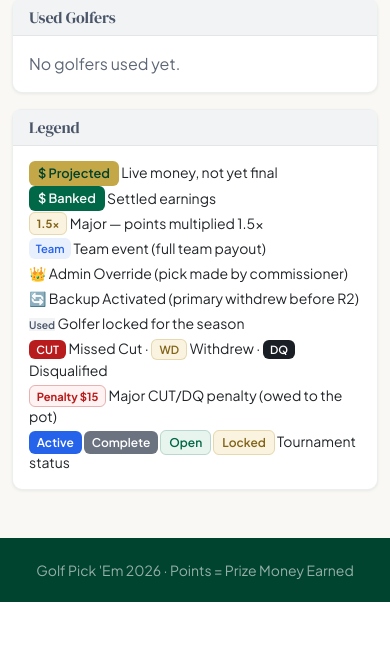
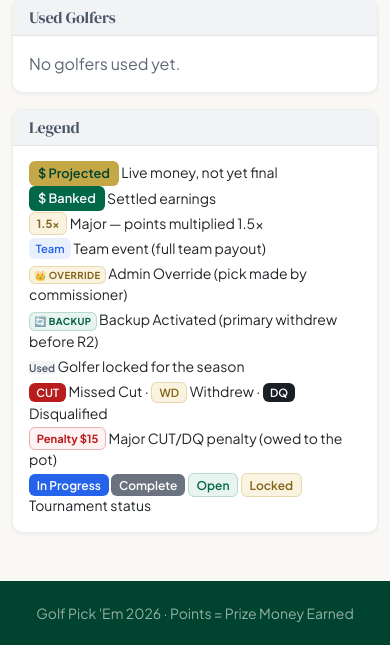
Before and after one commit to BradHagstrom16/Golf_Pick_Em, a Flask app: page /my-picks in a window 390 px wide. Shown: the part 350-995 px from the top of the page. Before the commit the page ends 952 px from the top, so only its background shows below. Run offline with Flask 3, Linux system fonts and the light colour scheme; the visitor is signed in with stand-in values (Sample User, id 1); data that the repository does not hold is empty; some libraries are stand-ins or nearby versions.

Commit message:
design(my-picks): state pills, status copy, link affordance
- backup/override → shared .state-pill labels (mobile/desktop/legend)
- "Active" → "In Progress" to match schedule + tournament detail
- name links use shared .tournament-link affordance (generalized from
  .schedule-link); de-inline summary margin + penalty-owed color

Co-Authored-By: Claude Opus 4.8 <noreply@anthropic.com>

```diff
--- a/static/css/style.css
+++ b/static/css/style.css
@@ -790,17 +790,19 @@ footer.footer-greenside a {
 }
 .schedule-jump:hover { text-decoration: underline; }
 
-/* The tournament name is the row's primary link (settled rows no longer carry a
-   separate View button), so it needs a visible affordance: a faint pine
-   underline at rest that strengthens to full pine on hover. */
-.schedule-link {
+/* A tournament name used as a row link needs a visible affordance (some surfaces
+   carry no separate View button): a faint pine underline at rest that
+   strengthens to full pine on hover. Shared by the schedule and My Picks. */
+.schedule-link,
+.tournament-link {
   color: var(--text-primary);
   text-decoration: underline;
   text-decoration-color: rgba(0, 103, 71, 0.35);
   text-underline-offset: 2px;
   text-decoration-thickness: 1px;
 }
-.schedule-link:hover {
+.schedule-link:hover,
+.tournament-link:hover {
   color: var(--green-700);
   text-decoration-color: var(--green-700);
 }
--- a/templates/my_picks.html
+++ b/templates/my_picks.html
@@ -21,7 +21,7 @@
                 <div class="card-header d-flex justify-content-between align-items-start py-2">
                     <div>
                         <a href="{{ url_for('tournament_detail', tournament_id=tournament.id) }}"
-                           class="text-decoration-none fw-bold" style="color: var(--text-primary);">
+                           class="tournament-link fw-bold">
                             {{ tournament.name }}
                         </a>
                         {% if tournament.is_major %}
@@ -35,7 +35,7 @@
                         {% if tournament.status == 'complete' %}
                             <span class="badge-status-complete">Complete</span>
                         {% elif tournament.status == 'active' %}
-                            <span class="badge-status-active">Active</span>
+                            <span class="badge-status-active">In Progress</span>
                         {% elif tournament.is_deadline_passed() %}
                             <span class="badge-status-locked">Locked</span>
                         {% else %}
@@ -77,7 +77,7 @@
                                 {% if pick %}
                                     {{ pick.primary_player.full_name() }}
                                     {% if pick.admin_override %}
-                                        <span class="badge-override" title="{{ pick.admin_override_note or 'Admin override pick' }}">👑</span>
+                                        <span class="state-pill state-pill-override" title="{{ pick.admin_override_note or 'Admin override pick' }}">👑 Override</span>
                                     {% endif %}
                                     {% if results and results.primary_result %}
                                         {% if results.primary_result.status == 'cut' %}
@@ -105,7 +105,7 @@
                                 {% if pick %}
                                     {{ pick.backup_player.full_name() }}
                                     {% if pick.is_backup_activated() %}
-                                        <span class="badge-backup">🔄</span>
+                                        <span class="state-pill state-pill-backup">🔄 Backup</span>
                                     {% endif %}
                                     {% if results and results.backup_result %}
                                         {% if results.backup_result.status == 'cut' %}
@@ -179,7 +179,7 @@
                     {% set results = pick_results.get(tournament.id) %}
                     <tr class="{% if tournament.status == 'active' %}row-active-tournament{% elif tournament.status == 'complete' %}row-complete{% endif %}">
                         <td>
-                            <a href="{{ url_for('tournament_detail', tournament_id=tournament.id) }}" class="text-decoration-none" style="color: var(--text-primary);">
+                            <a href="{{ url_for('tournament_detail', tournament_id=tournament.id) }}" class="tournament-link">
                                 <strong>{{ tournament.name }}</strong>
                             </a>
                             {% if tournament.is_major %}
@@ -195,7 +195,7 @@
                             {% if tournament.status == 'complete' %}
                                 <span class="badge-status-complete">Complete</span>
                             {% elif tournament.status == 'active' %}
-                                <span class="badge-status-active">Active</span>
+                                <span class="badge-status-active">In Progress</span>
                             {% elif tournament.is_deadline_passed() %}
                                 <span class="badge-status-locked">Locked</span>
                             {% else %}
@@ -206,7 +206,7 @@
                             {% if pick %}
                                 <strong>{{ pick.primary_player.full_name() }}</strong>
                                 {% if pick.admin_override %}
-                                    <span class="badge-override" title="{{ pick.admin_override_note or 'Admin override pick' }}">👑</span>
+                                    <span class="state-pill state-pill-override" title="{{ pick.admin_override_note or 'Admin override pick' }}">👑 Override</span>
                                 {% endif %}
                                 {# Show status badges for primary player #}
                                 {% if results and results.primary_result %}
@@ -233,7 +233,7 @@
                                 {{ pick.backup_player.full_name() }}
                                 {# Show backup activated badge on the backup column #}
                                 {% if pick.is_backup_activated() %}
-                                    <span class="badge-backup" title="Backup activated - Primary withdrew before R2">🔄</span>
+                                    <span class="state-pill state-pill-backup" title="Backup activated - Primary withdrew before R2">🔄 Backup</span>
                                 {% endif %}
                                 {# Show status badges for backup player #}
                                 {% if results and results.backup_result %}
@@ -307,7 +307,7 @@
                 <h3 class="h5 mb-0">Season Summary</h3>
             </div>
             <div class="card-body">
-                <div class="stat-card-value" style="margin-bottom: 0.25rem;">${{ "{:,}".format(current_user.total_points) }}</div>
+                <div class="stat-card-value mb-1">${{ "{:,}".format(current_user.total_points) }}</div>
                 <p class="text-muted small">Total Points Earned</p>
 
                 <hr>
@@ -318,7 +318,7 @@
                 {% set owed = current_user.penalty_owed(season_year) %}
                 {% if owed > 0 %}
                 <hr>
-                <p class="mb-0" style="color: var(--danger);">
+                <p class="mb-0 stat-value-danger">
                     <strong>Penalty Owed:</strong> ${{ owed }}
                     {% set outstanding = current_user.penalty_outstanding(season_year) %}
                     {% if outstanding < owed %}
@@ -363,12 +363,12 @@
                 <p class="mb-1"><span class="badge-earnings">$ Banked</span> Settled earnings</p>
                 <p class="mb-1"><span class="badge-major">1.5x</span> Major — points multiplied 1.5x</p>
                 <p class="mb-1"><span class="badge-team">Team</span> Team event (full team payout)</p>
-                <p class="mb-1"><span class="badge-override">👑</span> Admin Override (pick made by commissioner)</p>
-                <p class="mb-1"><span class="badge-backup">🔄</span> Backup Activated (primary withdrew before R2)</p>
+                <p class="mb-1"><span class="state-pill state-pill-override">👑 Override</span> Admin Override (pick made by commissioner)</p>
+                <p class="mb-1"><span class="state-pill state-pill-backup">🔄 Backup</span> Backup Activated (primary withdrew before R2)</p>
                 <p class="mb-1"><span class="badge-used">Used</span> Golfer locked for the season</p>
                 <p class="mb-1"><span class="badge badge-cut">CUT</span> Missed Cut &middot; <span class="badge badge-wd">WD</span> Withdrew &middot; <span class="badge badge-dq">DQ</span> Disqualified</p>
                 <p class="mb-1"><span class="badge-penalty" title="Missed Major Cut Penalty">Penalty ${{ penalty_per_incident }}</span> Major CUT/DQ penalty (owed to the pot)</p>
-                <p class="mb-0"><span class="badge-status-active">Active</span> <span class="badge-status-complete">Complete</span> <span class="badge-status-open">Open</span> <span class="badge-status-locked">Locked</span> Tournament status</p>
+                <p class="mb-0"><span class="badge-status-active">In Progress</span> <span class="badge-status-complete">Complete</span> <span class="badge-status-open">Open</span> <span class="badge-status-locked">Locked</span> Tournament status</p>
             </div>
         </div>
     </div>
```
